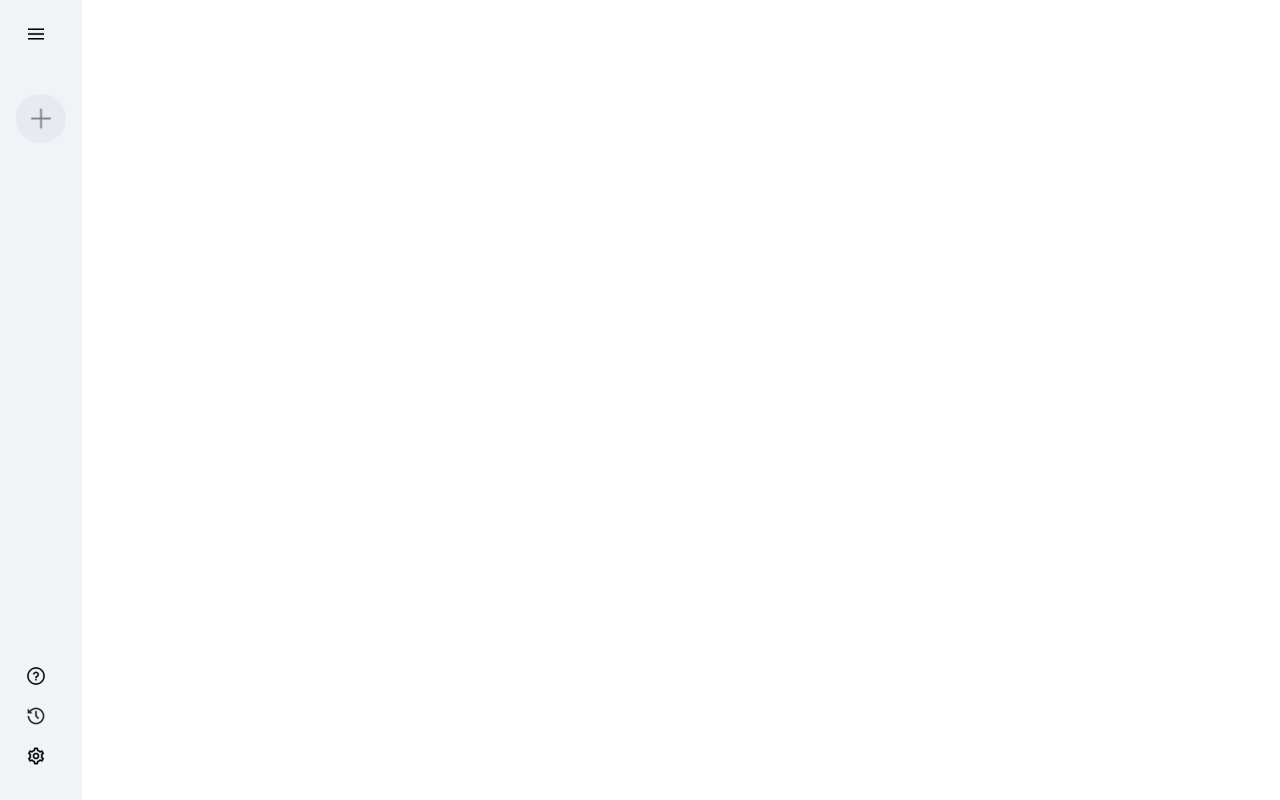
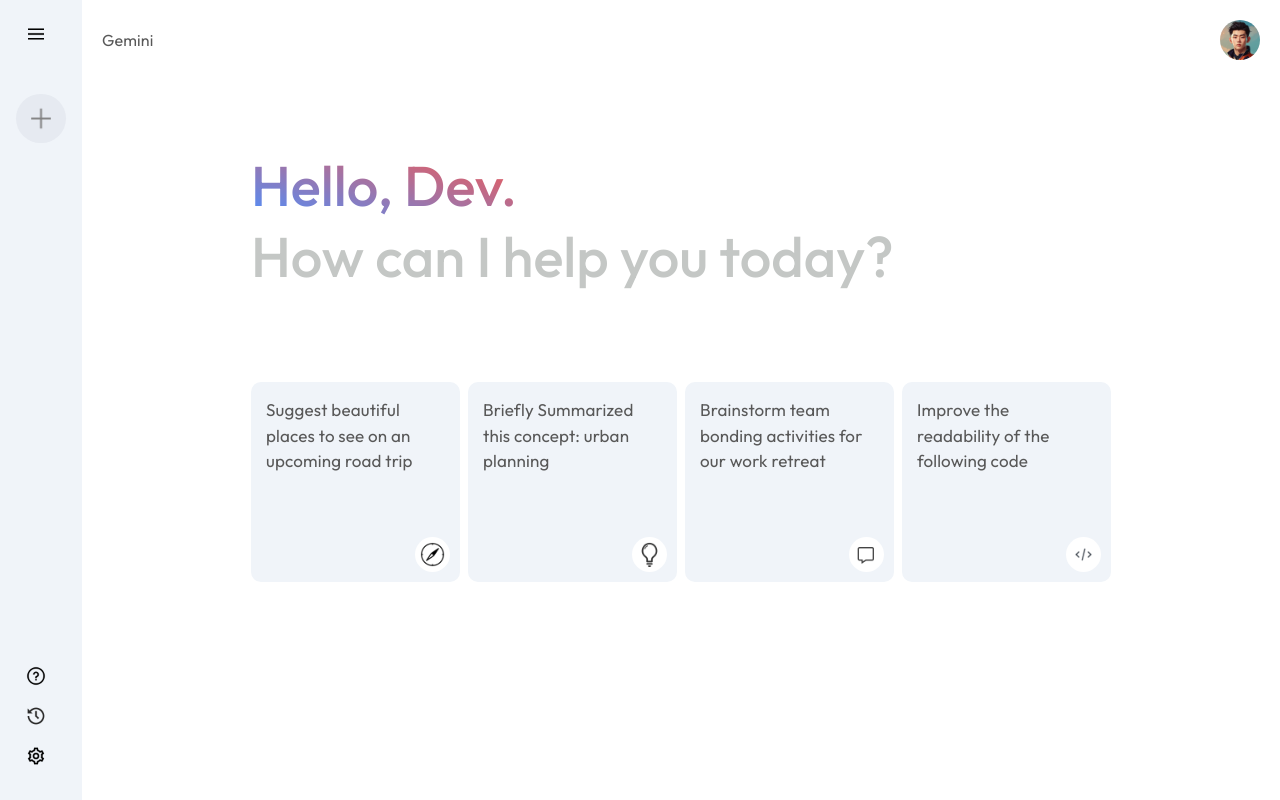
Before and after one commit to Surjendu-kar/Gemini-Clone, a React (Vite) app: page / in a window 1280 px wide. Built offline with nearby package versions, Linux system fonts and the light colour scheme.

Commit message:
Add Display Demo Data

```diff
--- a/src/App.tsx
+++ b/src/App.tsx
@@ -1,9 +1,11 @@
+import Main from "./components/Main/Main";
 import Sidebar from "./components/Sidebar/Sidebar";
 
 function App() {
   return (
     <>
       <Sidebar />
+      <Main />
     </>
   );
 }
--- /dev/null
+++ b/src/components/Main/DisplayData.tsx
@@ -0,0 +1,115 @@
+import { Box, Typography } from "@mui/material";
+import { styled } from "@mui/system";
+import { assets } from "../../assets/assets";
+const MainContainer = styled(Box)(({ theme }) => ({
+  maxWidth: "900px",
+  margin: "auto",
+  [theme.breakpoints.down("lg")]: {},
+  [theme.breakpoints.down("md")]: {},
+  [theme.breakpoints.down("sm")]: {},
+}));
+
+const Greet = styled(Box)(({ theme }) => ({
+  margin: "50px 0",
+  fontSize: "56px",
+  color: "#c4c7c5",
+  fontWeight: "500",
+  padding: "20px",
+  [theme.breakpoints.down("lg")]: {},
+  [theme.breakpoints.down("md")]: {},
+  [theme.breakpoints.down("sm")]: {},
+}));
+
+const MainHeading = styled("span")(({ theme }) => ({
+  background: "linear-gradient(16deg,#4b90ff,#ff5546)",
+  WebkitBackgroundClip: "text",
+  WebkitTextFillColor: "transparent",
+  [theme.breakpoints.down("lg")]: {},
+  [theme.breakpoints.down("md")]: {},
+  [theme.breakpoints.down("sm")]: {},
+}));
+const Title = styled(Typography)(({ theme }) => ({
+  color: "#585858",
+  fontSize: "17px",
+  [theme.breakpoints.down("lg")]: {},
+  [theme.breakpoints.down("md")]: {},
+  [theme.breakpoints.down("sm")]: {},
+}));
+
+const Cards = styled(Box)(({ theme }) => ({
+  display: "grid",
+  gridTemplateColumns: "repeat(auto-fill,minmax(180px,1fr))",
+  gap: theme.spacing(1),
+  padding: "20px",
+  [theme.breakpoints.down("lg")]: {},
+  [theme.breakpoints.down("md")]: {},
+  [theme.breakpoints.down("sm")]: {},
+}));
+const Card = styled(Box)(({ theme }) => ({
+  height: "200px",
+  padding: "15px",
+  backgroundColor: "#f0f4f9",
+  borderRadius: "10px",
+  position: "relative",
+  cursor: "pointer",
+  "&:hover": {
+    backgroundColor: "#dfe4ea",
+  },
+  [theme.breakpoints.down("lg")]: {},
+  [theme.breakpoints.down("md")]: {},
+  [theme.breakpoints.down("sm")]: {},
+}));
+
+const ImgIcon = styled("img")(({ theme }) => ({
+  width: "35px",
+  padding: "5px",
+  position: "absolute",
+  backgroundColor: "white",
+  borderRadius: "20px",
+  bottom: "10px",
+  right: "10px",
+  [theme.breakpoints.down("lg")]: {},
+  [theme.breakpoints.down("md")]: {},
+  [theme.breakpoints.down("sm")]: {},
+}));
+
+function DisplayData() {
+  return (
+    <MainContainer>
+      {/* greet */}
+      <Greet>
+        <p>
+          <MainHeading>Hello, Dev.</MainHeading>
+        </p>
+        <p>How can I help you today?</p>
+      </Greet>
+      {/* cards */}
+      <Cards>
+        {/* card */}
+        <Card>
+          <Title>
+            Suggest beautiful places to see on an upcoming road trip
+          </Title>
+          <ImgIcon src={assets.compass_icon}></ImgIcon>
+        </Card>
+        {/* card */}
+        <Card>
+          <Title>Briefly Summarized this concept: urban planning</Title>
+          <ImgIcon src={assets.bulb_icon}></ImgIcon>
+        </Card>
+        {/* card */}
+        <Card>
+          <Title>Brainstorm team bonding activities for our work retreat</Title>
+          <ImgIcon src={assets.message_icon}></ImgIcon>
+        </Card>
+        {/* card */}
+        <Card>
+          <Title>Improve the readability of the following code</Title>
+          <ImgIcon src={assets.code_icon}></ImgIcon>
+        </Card>
+      </Cards>
+    </MainContainer>
+  );
+}
+
+export default DisplayData;
--- /dev/null
+++ b/src/components/Main/Header.tsx
@@ -0,0 +1,34 @@
+import { Box, Typography } from "@mui/material";
+import { assets } from "../../assets/assets";
+import { styled } from "@mui/system";
+
+const HeadContainer = styled(Box)(({ theme }) => ({
+  display: "flex",
+  alignItems: "center",
+  justifyContent: "space-between",
+  fontSize: "22px",
+  padding: "20px",
+  color: "#585858",
+  [theme.breakpoints.down("lg")]: {},
+  [theme.breakpoints.down("md")]: {},
+  [theme.breakpoints.down("sm")]: {},
+}));
+
+const ImgIcon = styled("img")(({ theme }) => ({
+  width: "40px",
+  borderRadius: "50%",
+  [theme.breakpoints.down("lg")]: {},
+  [theme.breakpoints.down("md")]: {},
+  [theme.breakpoints.down("sm")]: {},
+}));
+
+function Header() {
+  return (
+    <HeadContainer>
+      <Typography>Gemini</Typography>
+      <ImgIcon src={assets.user_icon} />
+    </HeadContainer>
+  );
+}
+
+export default Header;
--- a/src/components/Main/Main.tsx
+++ b/src/components/Main/Main.tsx
@@ -1,5 +1,25 @@
+import { Box } from "@mui/material";
+import Header from "./Header";
+import { styled } from "@mui/system";
+import DisplayData from "./DisplayData";
+
+const MainContainer = styled(Box)(({ theme }) => ({
+  flex: 1,
+  minHeight: "100vh",
+  paddingBottom: "15vh",
+  position: "relative",
+  [theme.breakpoints.down("lg")]: {},
+  [theme.breakpoints.down("md")]: {},
+  [theme.breakpoints.down("sm")]: {},
+}));
+
 function Main() {
-  return <div>Main</div>;
+  return (
+    <MainContainer>
+      <Header />
+      <DisplayData />
+    </MainContainer>
+  );
 }
 
 export default Main;
--- a/src/components/Sidebar/TopItem.tsx
+++ b/src/components/Sidebar/TopItem.tsx
@@ -18,6 +18,7 @@ const ImgIcon = styled("img")(({ theme }) => ({
 const MenuIcon = styled(ImgIcon)(({ theme }) => ({
   display: "block",
   marginLeft: "10px",
+  cursor: "pointer",
   [theme.breakpoints.down("lg")]: {},
   [theme.breakpoints.down("md")]: {},
   [theme.breakpoints.down("sm")]: {},
```
